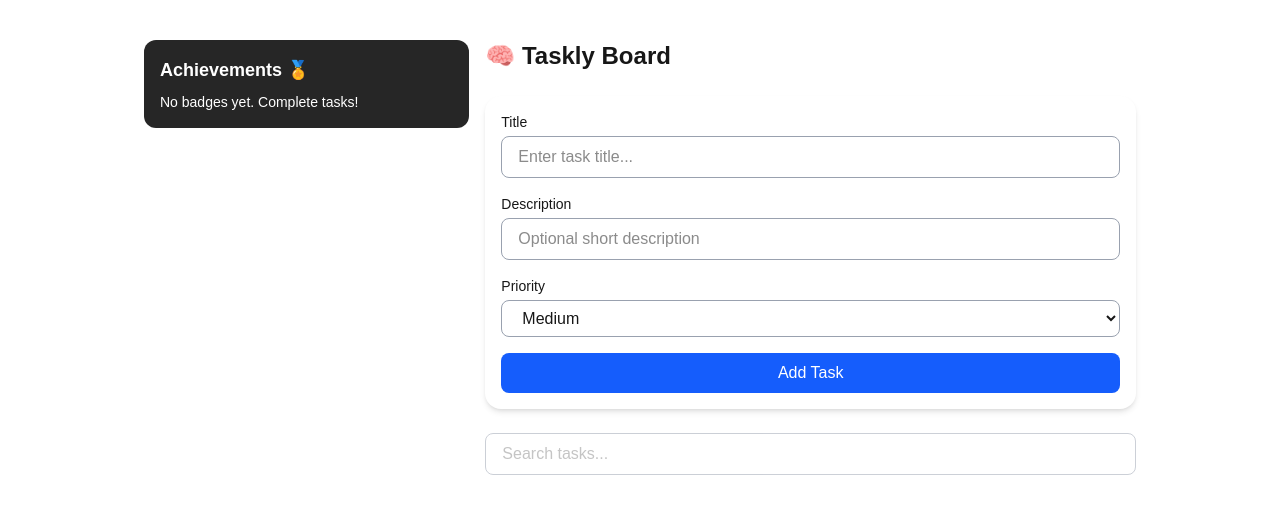
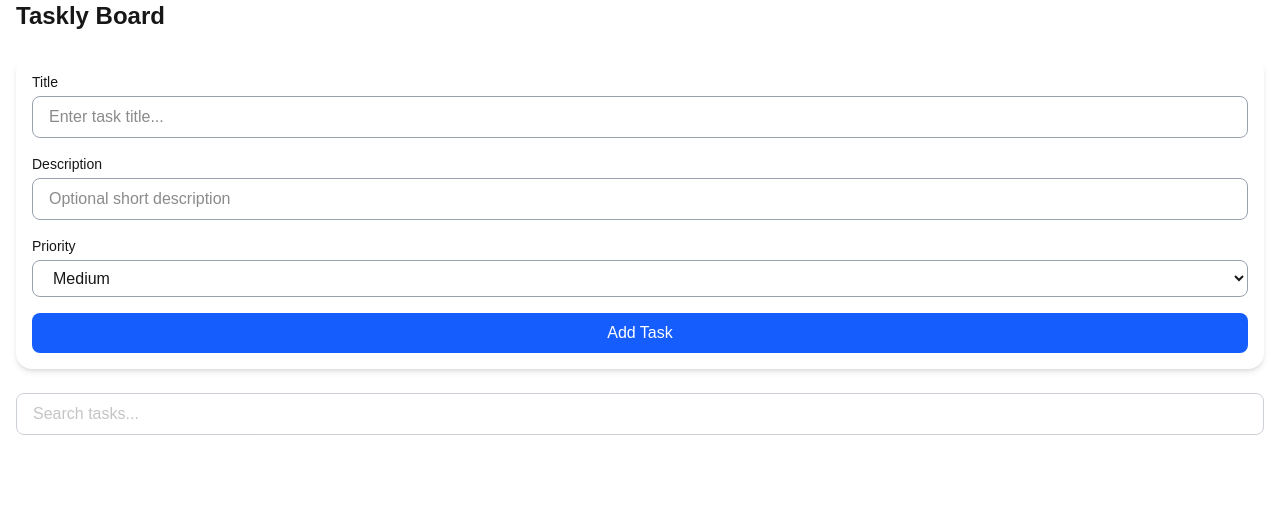
Before and after one commit to HaykSyan/taskly-board, a Next.js app: page / in a window 1280 px wide. Shown: the top 514 px of the page. Built offline with nearby package versions, Linux system fonts and the light colour scheme.

Commit message:
changed logic under the store for tasks and updated component to use state management

```diff
--- a/app/(tasks)/components/TaskForm.tsx
+++ b/app/(tasks)/components/TaskForm.tsx
@@ -36,7 +36,7 @@ export default function TaskForm() {
       ...data,
       id: tempId,
       status: "creating",
-    } as any;
+    };
 
     // Immediately show the new task
     addOptimistic(optimisticTask);
--- a/app/(tasks)/components/TaskItem.tsx
+++ b/app/(tasks)/components/TaskItem.tsx
@@ -12,6 +12,7 @@ import { Button, StatusLifecycle } from "@/app/shared/components/ui";
 
 import { Task } from "../schemas/taskSchema";
 import { useTaskStore } from "../store/useTaskStore";
+import { incrementXP } from "@/app/shared/store/useGameStore";
 
 export default function TaskItem({
   task,
@@ -30,6 +31,7 @@ export default function TaskItem({
     isCompletingRef.current = true;
     replaceTask(task.id!, { ...task, completed: true });
     addCompleted();
+    incrementXP(20);
 
     // Reset the ref after a short delay to allow for potential re-renders
     setTimeout(() => {
@@ -74,17 +76,17 @@ export default function TaskItem({
             {!task.completed ? (
               <Button
                 onClick={handleComplete}
-                className="text-green-600 hover:text-green-600/60 !p-1"
+                className="text-green-600 hover:text-green-600/60 p-1!"
               >
                 <FaCheck />
               </Button>
             ) : (
-              <Badge priority="done" />
+              <Badge variant="done" text="done" />
             )}
             {task.status !== "creating" && (
               <Button
                 onClick={handleDelete}
-                className="text-red-600 hover:text-red-600/60 !p-1"
+                className="text-red-600 hover:text-red-600/60 p-1!"
               >
                 <FaRegTrashAlt />
               </Button>
@@ -96,7 +98,7 @@ export default function TaskItem({
           <p className="text-gray-400 mb-1">{task.description}</p>
         </CardBody>
         <CardFooter>
-          <Badge priority={task.priority} />
+          <Badge variant={task.priority} text={task.priority} />
         </CardFooter>
       </Card>
     </motion.div>
--- a/app/(tasks)/components/TaskList.tsx
+++ b/app/(tasks)/components/TaskList.tsx
@@ -19,9 +19,12 @@ export default function TaskList() {
     load();
   }, []);
 
-  const handleChange = useCallback((e: React.ChangeEvent<HTMLInputElement>) => {
-    setQuery(e.target.value);
-  }, []);
+  const handleChange = useCallback(
+    (e: React.ChangeEvent<HTMLInputElement>) => {
+      setQuery(e.target.value);
+    },
+    [setQuery]
+  );
 
   if (loading) return <p>Loading...</p>;
 
--- a/app/(tasks)/page.tsx
+++ b/app/(tasks)/page.tsx
@@ -1,22 +1,16 @@
-import { ToastContainer } from "react-toastify";
 import TaskForm from "./components/TaskForm";
 import TaskList from "./components/TaskList";
-import GameAchievements from "../shared/components/GameAchievements";
 
 export default function TaskPage() {
   return (
-    <div className="max-w-5xl mx-auto py-10 px-4">
+    <div className="col-span-2 px-4">
       <div className="flex xl:flex-row flex-col items-start gap-4">
-        <div className="xl:w-1/2 w-full">
-          <GameAchievements />
-        </div>
         <div className="w-full">
-          <h1 className="text-2xl font-bold mb-6">🧠 Taskly Board</h1>
+          <h1 className="text-2xl font-bold mb-6">Taskly Board</h1>
           <TaskForm />
           <TaskList />
         </div>
       </div>
-      <ToastContainer />
     </div>
   );
 }
--- a/app/(tasks)/store/useTaskStore.ts
+++ b/app/(tasks)/store/useTaskStore.ts
@@ -14,7 +14,7 @@ type TaskState = {
   removeTask: (id: string) => void;
 };
 
-export const useTaskStore = create<TaskState>((set, get) => ({
+export const useTaskStore = create<TaskState>((set) => ({
   tasks: [],
   loading: true,
 
```
